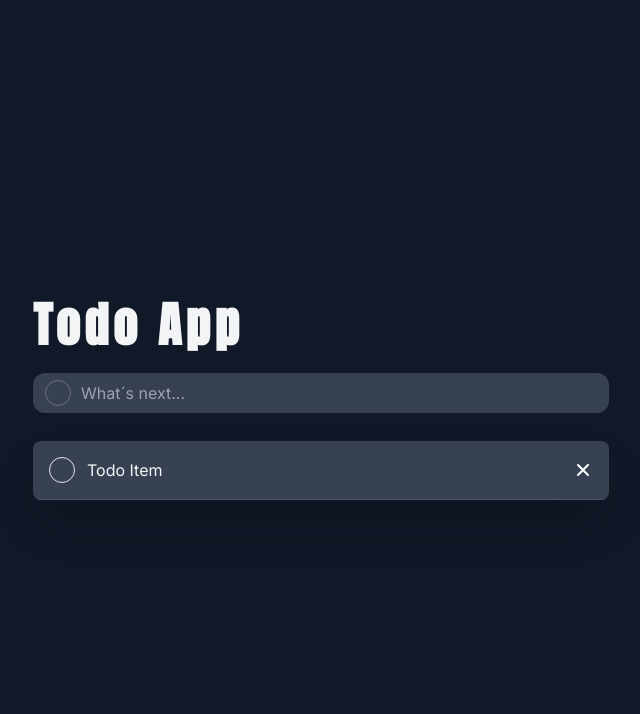
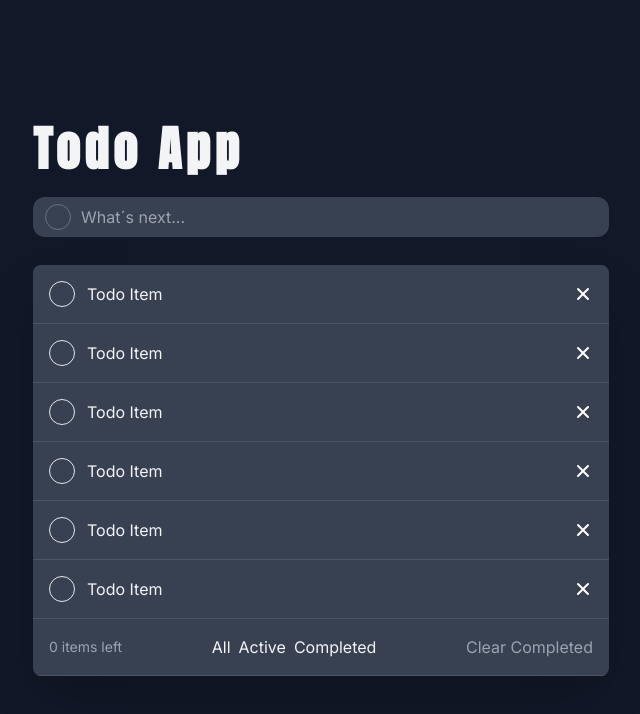
Before and after one commit to AntonioZurano/todo-app, a React (Create React App) app: page / in a window 1280 px wide. Shown: the top 714 px of the page, without its empty margins (319-959 px from the left). Built offline with nearby package versions, Linux system fonts and the light colour scheme.

Commit message:
componente TodoFilters

```diff
--- a/src/App.js
+++ b/src/App.js
@@ -11,6 +11,11 @@
         <TodoInput />
         <TodoList>
           <Todo />
+          <Todo />
+          <Todo />
+          <Todo />
+          <Todo />
+          <Todo />
         </TodoList>
       </div>
     </div>
--- /dev/null
+++ b/src/components/TodoFilters/TodoFilters.components.jsx
@@ -0,0 +1,32 @@
+const FiltersContainer = ({ children }) => {
+    return (
+        <div className="flex items-center justify-between p-4 bg-gray-700 border-b border-solid border-gray-600">
+            {children}
+        </div>
+    )
+}
+
+const ItemsLeft = ({ total=0 }) => {
+    return (
+        <p className="text-gray-400 text-sm">
+            {total} items left
+        </p>
+    )
+}
+
+const FilterButtonContainer = ({ children }) => {
+    return (
+        <div className="flex items-center space-x-2">
+            { children }
+        </div>
+    )
+}
+
+const FilterButton = ({ action, active, filter}) => {
+    return (
+        <button className={`hover:text-white cursor-pointer transition-all duration-300 ease-in-out`
+            + (active.toLowerCase().includes(filter.toLowerCase()) ? 'text-blue-400' : 'text-gray-400')}>{filter}</button>
+    )
+}
+
+export { FiltersContainer, ItemsLeft, FilterButtonContainer, FilterButton}
--- /dev/null
+++ b/src/components/TodoFilters/TodoFilters.jsx
@@ -0,0 +1,21 @@
+import { FilterButtonContainer, FiltersContainer, ItemsLeft, FilterButton } from "./TodoFilters.components"
+
+const TodoFilters = () => {
+    return (
+        <FiltersContainer>
+            <ItemsLeft/>
+            <FilterButtonContainer>
+                <FilterButton action={() => {}} active='All' filter='All' />
+                <FilterButton action={() => {}} active='All' filter='Active' />
+                <FilterButton action={() => {}} active='All' filter='Completed' />
+            </FilterButtonContainer>
+
+            <button className="text-gray-400 hover:text-white cursor-pointer transition-all duration-300 ease-in">
+                Clear Completed
+            </button>
+
+        </FiltersContainer>
+    )
+}
+
+export { TodoFilters }
--- /dev/null
+++ b/src/components/TodoFilters/index.js
@@ -0,0 +1 @@
+export * from './TodoFilters'
--- a/src/components/TodoList/TodoList.jsx
+++ b/src/components/TodoList/TodoList.jsx
@@ -1,7 +1,10 @@
+import { TodoFilters } from "../TodoFilters"
+
 const TodoList = ( {children} ) => {
     return (
         <div className="flex flex-col mt-7 rounded-lg overflow-hidden shadow-2xl">
             {children}
+            <TodoFilters/>
         </div>
     )
 }
```
